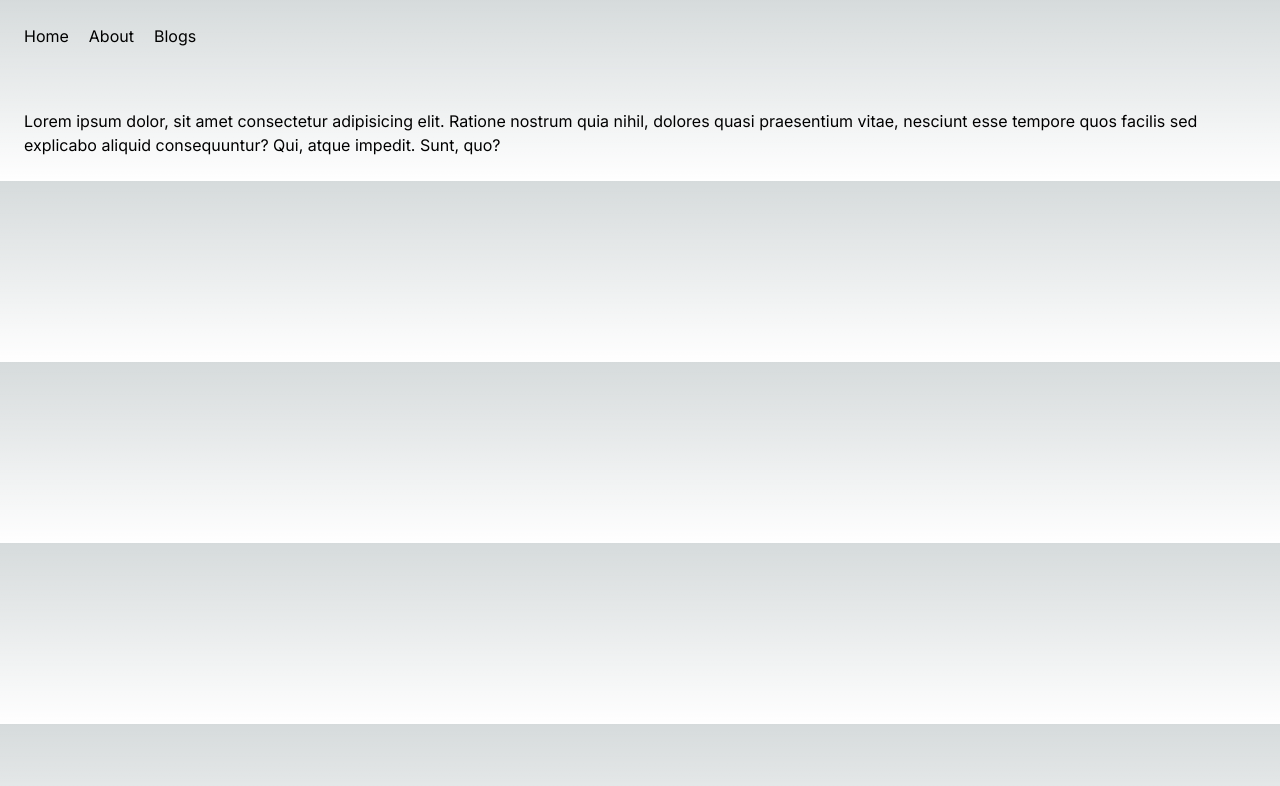
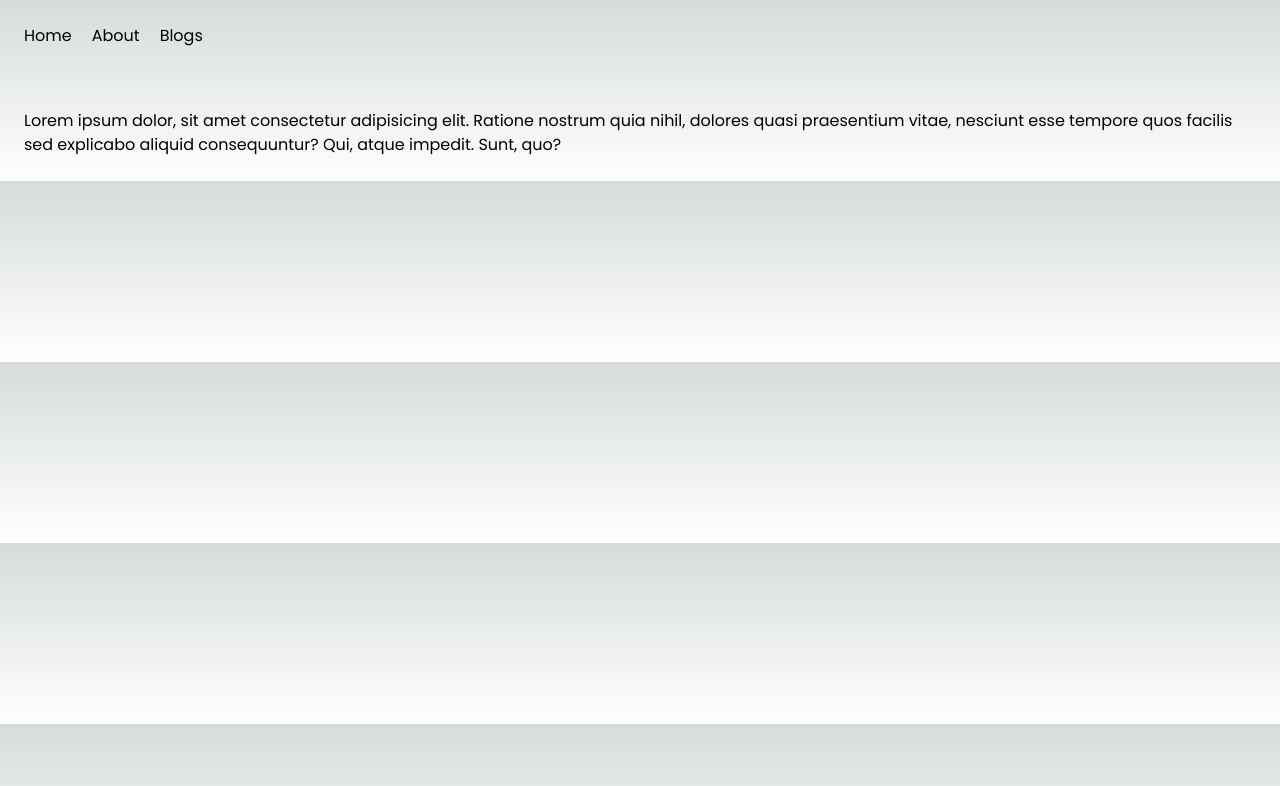
Before and after one commit to salmansajib/nextjs-crash-course, a Next.js app: page / in a window 1280 px wide. Shown: the top 786 px of the page. Built offline with nearby package versions, Linux system fonts and the light colour scheme.

Commit message:
font optimization

```diff
--- a/app/layout.js
+++ b/app/layout.js
@@ -1,8 +1,12 @@
-import { Inter } from 'next/font/google';
+import { Poppins } from 'next/font/google';
 import './globals.css';
 import Link from 'next/link';
 
-const inter = Inter({ subsets: ['latin'] });
+const poppins = Poppins({
+  weight: ['200', '300', '400', '500', '600', '700', '800'],
+  style: ['normal', 'italic'],
+  subsets: ['latin'],
+});
 
 export const metadata = {
   title: 'NextJs Crash',
@@ -12,7 +16,7 @@ export const metadata = {
 export default function RootLayout({ children }) {
   return (
     <html lang='en' className=' p-6 '>
-      <body className={inter.className}>
+      <body className={poppins.className}>
         <nav>
           <ul className='flex gap-5 mb-5'>
             <li>
```
